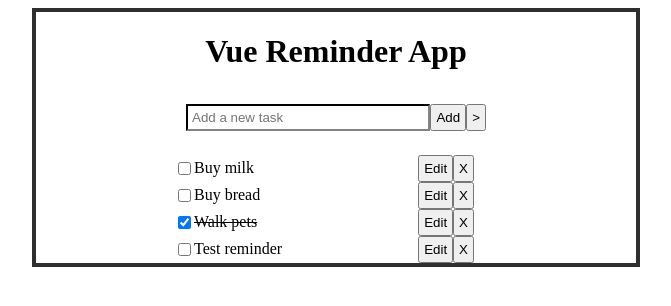
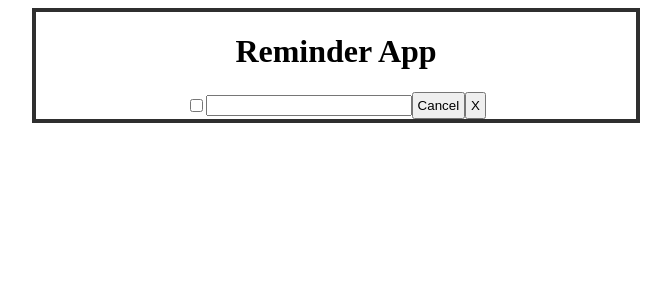
Before and after one commit to NidzaJov/vue-reminder, a Vue app: page /list/edit/1 in a window 1280 px wide. Shown: the top 306 px of the page, without its empty margins (304-975 px from the left). Built offline with nearby package versions, Linux system fonts and the light colour scheme; data requests are answered from the project's data file.

Commit message:
add Vue router and routing between views

```diff
--- a/db.json
+++ b/db.json
@@ -7,18 +7,18 @@
     },
     {
       "id": 2,
-      "text": "Buy bread",
+      "text": "Buy some",
       "done": false
     },
     {
       "id": 3,
-      "text": "Walk pets",
+      "text": "walk the dog",
       "done": true
     },
     {
-      "id": 4,
       "text": "Test reminder",
-      "done": false
+      "done": false,
+      "id": 4
     }
   ]
 }
--- a/package.json
+++ b/package.json
@@ -5,16 +5,19 @@
   "scripts": {
     "serve": "vue-cli-service serve",
     "build": "vue-cli-service build",
-    "lint": "vue-cli-service lint"
+    "lint": "vue-cli-service lint",
+    "json-server": "npx json-server --watch db.json"
   },
   "dependencies": {
     "core-js": "^3.6.5",
     "vue": "^2.6.11",
+    "vue-router": "^3.2.0",
     "vuex": "^3.4.0"
   },
   "devDependencies": {
     "@vue/cli-plugin-babel": "~4.5.6",
     "@vue/cli-plugin-eslint": "~4.5.6",
+    "@vue/cli-plugin-router": "^4.5.15",
     "@vue/cli-plugin-vuex": "^4.5.15",
     "@vue/cli-service": "~4.5.6",
     "@vue/eslint-config-standard": "^5.1.2",
--- a/src/App.vue
+++ b/src/App.vue
@@ -1,30 +1,13 @@
 <template>
   <div id="app">
-     <div>
-      <h1 class="title">Vue Reminder App</h1>
-      <task-form></task-form>
-      <task-list />
-     </div>
+     <router-view></router-view>
   </div>
 </template>
 
 <script>
 
-import TaskList from './components/TaskList.vue'
-import TaskForm from './components/TaskForm.vue'
-import { mapActions } from 'vuex'
-
 export default {
-  name: 'App',
-  components: {
-    TaskList, TaskForm
-  },
-  created () {
-    this.getTasksAPI()
-  },
-  methods: {
-    ...mapActions('todos', ['getTasksAPI'])
-  }
+  name: 'App'
 }
 
 </script>
@@ -40,9 +23,6 @@ export default {
   flex-direction: column;
   align-items: center;
 
-   .title {
-     text-align: center;
-   }
 }
 
 </style>
--- a/src/components/SingleTask.vue
+++ b/src/components/SingleTask.vue
@@ -1,5 +1,5 @@
 <template>
-  <div class="single-task" @click="toggleDone">
+  <div class="single-task" @click="toggleDone" v-if="task">
       <input type="checkbox" v-model="task.done">
       <span
         class="text"
@@ -8,12 +8,12 @@
            {{task.text}}
       </span>
       <input
-      type="text"
-      class="text"
-      v-model="editedText"
-      v-if="editMode"
-      @keyup.enter="saveEdit"
-      @click.stop>
+        type="text"
+        class="text"
+        v-model="editedText"
+        v-if="editMode"
+        @keyup.enter="saveEdit"
+        @click.stop>
       <my-button
         :stop=true
         v-show="!editMode"
@@ -24,12 +24,13 @@
         @click="cancelEdit">Cancel</my-button>
       <my-button
         @click="handleDelete"
+        :stop="true"
       >X</my-button>
   </div>
 </template>
 
 <script>
-import { mapActions } from 'vuex'
+import { mapActions, mapState } from 'vuex'
 import MyButton from './MyButton.vue'
 
 export default {
@@ -37,13 +38,13 @@ export default {
   components: { MyButton },
   data () {
     return {
-      editMode: false,
       editedText: ''
     }
   },
   props: {
-    task: {
-      type: Object
+    id: {
+      type: Number,
+      required: true
     }
   },
   methods: {
@@ -60,12 +61,9 @@ export default {
       this.deleteTask(this.task.id)
     },
     startEdit () {
-      this.editMode = true
       this.editedText = this.task.text
-    },
-    cancelEdit () {
-      this.editMode = false
-      this.editedText = ''
+      console.log(this.editedText)
+      this.$router.push({ name: 'EditTask', params: { id: this.task.id } })
     },
     saveEdit () {
       this.editTask({
@@ -73,18 +71,38 @@ export default {
         text: this.editedText,
         done: this.task.done
       })
-      this.editMode = false
-      this.editedText = ''
+      this.$router.push({ name: 'TaskList' })
+    },
+    cancelEdit () {
+      this.$router.push({ name: 'TaskList' })
     }
   },
   computed: {
+    ...mapState('todos', ['todoData']),
     spanClass () {
       return {
         'is-checked': this.task.done
       }
+    },
+    task () {
+      if (this.todoData) {
+        const foundTodo = this.todoData.find(t => t.id === this.id)
+        return foundTodo
+      }
+      return false
+    },
+    editMode () {
+      if (this.$route.name === 'EditTask') {
+        return true
+      } return false
     }
+  },
+
+  created () {
+    this.editedText = this.task.text
   }
 }
+
 </script>
 
 <style lang="less" scoped>
--- a/src/components/TaskForm.vue
+++ b/src/components/TaskForm.vue
@@ -48,6 +48,10 @@ export default {
     addHandler () {
       this.addTask(this.todoText)
       this.todoText = ''
+      this.goToList()
+    },
+    goToList () {
+      this.$router.push({ name: 'TaskList' })
     },
     changeInputHandler () {
       this.setSearchParams({
--- a/src/components/TaskList.vue
+++ b/src/components/TaskList.vue
@@ -3,8 +3,9 @@
       <SingleTask
         v-for="todo in todoData"
         :key="todo.id"
-        :task="todo"
+        :id="todo.id"
       />
+      <my-button @click="openNewTodo">Add new todo</my-button>
   </div>
 </template>
 
@@ -12,13 +13,19 @@
 import SingleTask from './SingleTask.vue'
 // import { mapGetters } from 'vuex'
 import { mapState } from 'vuex'
+import MyButton from './MyButton.vue'
 
 export default {
   name: 'TaskList',
-  components: { SingleTask },
+  components: { SingleTask, MyButton },
   computed: {
   //  ...mapGetters('todos', ['filteredTodos'])
     ...mapState('todos', ['todoData'])
+  },
+  methods: {
+    openNewTodo () {
+      this.$router.push({ name: 'TaskAdd' })
+    }
   }
 }
 </script>
--- a/src/main.js
+++ b/src/main.js
@@ -1,10 +1,12 @@
 import Vue from 'vue'
 import App from './App.vue'
 import store from './store'
+import router from './router'
 
 Vue.config.productionTip = false
 
 new Vue({
   store,
+  router,
   render: h => h(App)
 }).$mount('#app')
--- /dev/null
+++ b/src/router/index.js
@@ -0,0 +1,59 @@
+import Vue from 'vue'
+import VueRouter from 'vue-router'
+import MainContainer from '../views/MainContainer.vue'
+import NotFound from '../views/NotFound.vue'
+import TaskList from '../components/TaskList.vue'
+import SingleTask from '../components/SingleTask.vue'
+import TaskForm from '../components/TaskForm.vue'
+
+Vue.use(VueRouter)
+
+const routes = [
+  {
+    path: '/',
+    name: 'Root',
+    component: MainContainer,
+    redirect: '/list',
+    children: [
+      {
+        path: 'list',
+        name: 'TaskList',
+        components: {
+          default: TaskList,
+          helper: false
+        }
+      },
+      {
+        path: 'list/add',
+        name: 'TaskAdd',
+        components: {
+          default: TaskList,
+          helper: TaskForm
+        }
+      },
+      {
+        path: 'list/edit/:id',
+        name: 'EditTask',
+        components: {
+          default: SingleTask,
+          helper: false
+        },
+        props: {
+          default: route => ({ id: parseInt(route.params.id) }),
+          helper: false
+        }
+      }
+    ]
+  },
+  {
+    path: '/*',
+    component: NotFound
+  }
+]
+
+const router = new VueRouter({
+  routes,
+  mode: 'history'
+})
+
+export default router
--- a/src/store/todos/index.js
+++ b/src/store/todos/index.js
@@ -48,7 +48,9 @@ export default {
         context.dispatch('getTasksAPI')
       }
     },
+
     async editTask (context, task) {
+      console.log('Edit task ', task)
       const response = await fetch(`${APIURL}/tasks/${task.id}`, {
         method: 'PUT',
         headers: {
--- /dev/null
+++ b/src/views/MainContainer.vue
@@ -0,0 +1,28 @@
+<template>
+  <div class="mainContainer">
+      <h1 class="title">Reminder App</h1>
+      <router-view name="helper"></router-view>
+      <router-view></router-view>
+  </div>
+</template>
+
+<script>
+import { mapActions } from 'vuex'
+
+export default {
+  name: 'MainContainer',
+  created () {
+    this.getTasksAPI()
+  },
+  methods: {
+    ...mapActions('todos', ['getTasksAPI'])
+  }
+}
+</script>
+
+<style lang="less">
+.title {
+  text-align: center;
+}
+
+</style>
--- /dev/null
+++ b/src/views/NotFound.vue
@@ -0,0 +1,19 @@
+<template>
+    <div>
+        404 Not Found
+        <router-link
+        :to="{name: 'TaskList'}"
+        tag="button">
+        </router-link>
+    </div>
+</template>
+
+<script>
+export default {
+  name: 'NotFound'
+}
+</script>
+
+<style>
+
+</style>
```
Also changed, not shown: 1 other file (tests, documents, lock files or other folders).
